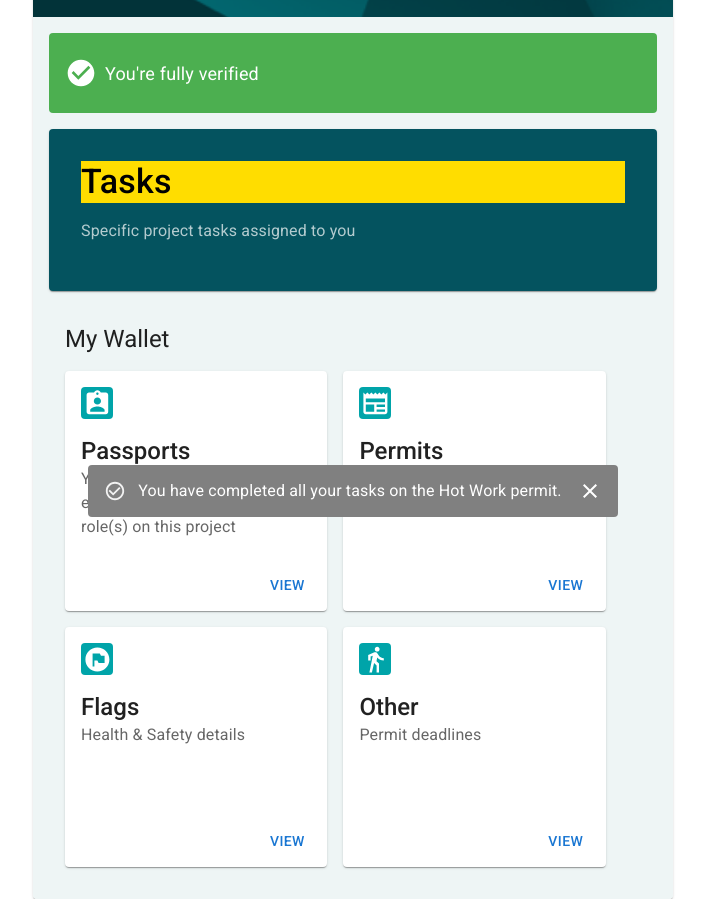
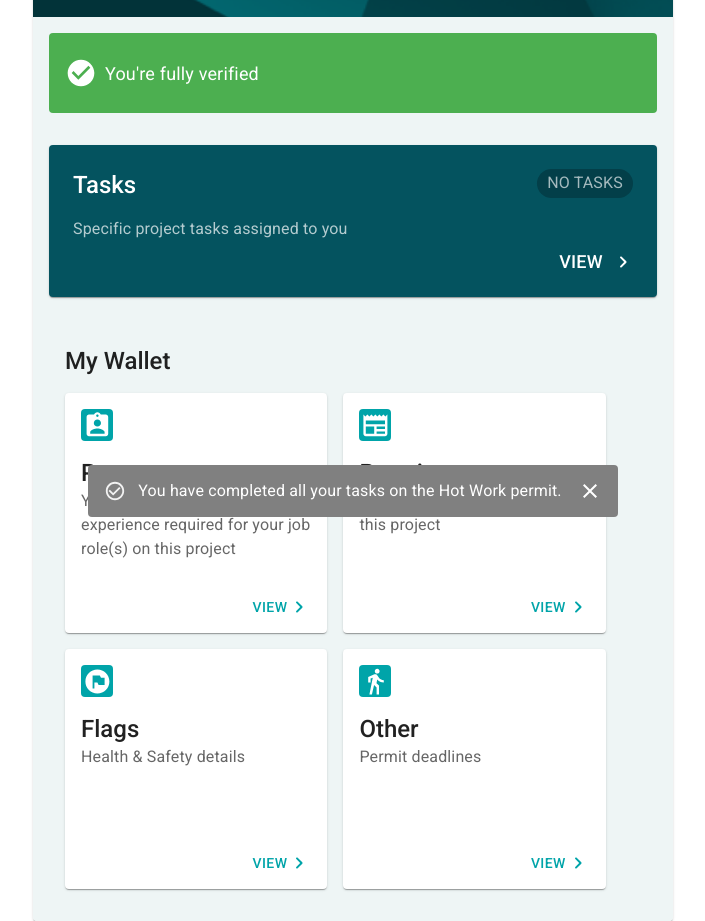
Before and after one commit to Catherinen29/skunkworks, a React (Create React App) app: page /completedpermit in a window 1280 px wide. Shown: the part 259-1180 px from the top of the page, without its empty margins (287-992 px from the left). Before the commit the page ends 1158 px from the top, so only its background shows below. Built offline with nearby package versions, Linux system fonts and the light colour scheme.

Commit message:
Add buttons.

```diff
--- a/src/components/mobView.js/CompletedPermit.js
+++ b/src/components/mobView.js/CompletedPermit.js
@@ -12,10 +12,12 @@ import WorkIcon from '@mui/icons-material/Work';
 import FlagCircleIcon from '@mui/icons-material/FlagCircle';
 import DirectionsWalkIcon from '@mui/icons-material/DirectionsWalk';
 import CloseIcon from '@mui/icons-material/Close';
+import KeyboardArrowRightRoundedIcon from '@mui/icons-material/KeyboardArrowRightRounded';
 import mob_bg from '../../mob_bg.png'
 import BB_bg from '../../BB_bg.png'
 import { useState } from "react";
 import { CheckCircleOutline } from "@mui/icons-material";
+import NoTasksTag from "../common/NoTasksTag";
 
 export default function CompletedPermit() {
 
@@ -57,7 +59,7 @@ return (
                 whiteSpace: 'nowrap', mr: '1rem',
                 fontSize: 18}}>
                <ApartmentIcon sx={{height: '3rem', width: '3rem'}} />
-                    <Typography noWrap variant="h4"
+                    <Typography noWrap variant="h5"
                         sx={{mx: '1rem', fontWeight: 500}}>
                     NHS Southampton University Hospital
                     </Typography>
@@ -78,7 +80,7 @@ return (
 
         <Box sx={{bgcolor: '#eef5f5'}}>
 
-            {/* Verfied */}
+            {/* Verified */}
             <Box sx={{m: '1rem', p: '1rem',
                 height: '3rem', display: 'flex', alignItems: 'center',
                 bgcolor: '#4caf50', color: 'white', borderRadius: 1}}>
@@ -88,26 +90,44 @@ return (
 
 
             {/* Tasks */}
-            <Box sx={{m: '1rem'}}>
-                <Card sx={{my: '1rem', bgcolor: '#04535f', color: 'white'}}>
+            <Box sx={{m: '1rem', display: 'flex', flexDirection: 'row'}}>
+                <Card sx={{my: '1rem', p: '1.5rem', pb: '1rem',
+                width: '100%', height: '7rem',
+                bgcolor: '#04535f', color: 'white',
+                display: 'flex', alignItems: 'flex-start'
+                }}>
+
                 <CardActionArea onClick={() => navigate('/finalpermits')}>
-                    <Box sx={{display: 'flex', flexDirection: 'column',
-                        m: '2rem'}}>
-                    <Typography variant="h4" sx={{mb: '1rem',
-                        bgcolor: '#ffdd00', color: 'black',
+                    <Box sx={{display: 'flex', flexDirection: 'column'}}>
+                    <Typography variant="h5" sx={{mb: '1rem',
                         fontWeight: 500}}>Tasks</Typography>
                     <Typography paragraph
                         sx={{color: 'rgba(255, 255, 255, 0.7)'}}>
                         Specific project tasks assigned to you</Typography>
                     </Box>
                 </CardActionArea>
+
+                <Box sx={{display: 'flex', flexDirection: 'column',
+                        justifyContent: 'space-between', height: '100%'}}>
+                    <NoTasksTag />
+
+                    <Button variant="text"
+                        sx={{display: 'flex', alignSelf: 'flex-end',
+                        color: '#ffffff', width: '5rem'
+                        }}>
+                    <Typography sx={{fontWeight: 500, fontSize: 18, px: '0.5rem'}}>
+                        VIEW</Typography>
+                        <KeyboardArrowRightRoundedIcon />
+                    </Button>
+                </Box>
+
                 </Card>
             </Box>
 
 
             {/* My Wallet */}
             <Box sx={{m: '2rem'}}>
-                <Typography variant="h5">
+                <Typography variant="h5" fontWeight={500}>
                     My Wallet</Typography>
 
             <Box sx={{p: 0, my: '1rem', display: 'flex', flexFlow: 'row wrap', gap: '1rem'}}>
@@ -126,8 +146,12 @@ return (
                             required for your job role(s) on this project
                         </ Typography>
                         <Button
-                            sx={{position: 'absolute', bottom: 0, right: 0, m: '0.5rem'}}>
-                            VIEW</Button>
+                            sx={{position: 'absolute',
+                            bottom: 0, right: 0, m: '0.5rem',
+                            color: '#00a4a9'}}>
+                            VIEW
+                            <KeyboardArrowRightRoundedIcon />
+                            </Button>
                     </Card>
 
                     <Card sx={{px: '1rem', width: '40%', height: '15rem', position: 'relative'}}>
@@ -143,7 +167,12 @@ return (
                             Work permits issued to you on this project
                         </Typography>
                         <Button
-                            sx={{position: 'absolute', bottom: 0, right: 0, m: '0.5rem'}}>VIEW</Button>
+                            sx={{position: 'absolute',
+                            bottom: 0, right: 0, m: '0.5rem',
+                            color: '#00a4a9'}}>
+                            VIEW
+                            <KeyboardArrowRightRoundedIcon />
+                            </Button>
                     </Card>
 
                     <Card sx={{px: '1rem', width: '40%', height: '15rem', position: 'relative'}}>
@@ -158,7 +187,12 @@ return (
                             Health & Safety details
                         </Typography>
                         <Button
-                            sx={{position: 'absolute', bottom: 0, right: 0, m: '0.5rem'}}>VIEW</Button>
+                            sx={{position: 'absolute',
+                            bottom: 0, right: 0, m: '0.5rem',
+                            color: '#00a4a9'}}>
+                            VIEW
+                            <KeyboardArrowRightRoundedIcon />
+                            </Button>
                     </Card>
 
                     <Card sx={{px: '1rem', width: '40%', height: '15rem', position: 'relative'}}>
@@ -172,7 +206,12 @@ return (
                             Permit deadlines
                         </Typography>
                         <Button
-                            sx={{position: 'absolute', bottom: 0, right: 0, m: '0.5rem'}}>VIEW</Button>
+                            sx={{position: 'absolute',
+                            bottom: 0, right: 0, m: '0.5rem',
+                            color: '#00a4a9'}}>
+                            VIEW
+                            <KeyboardArrowRightRoundedIcon />
+                            </Button>
                     </Card>
 
             </Box>
```
